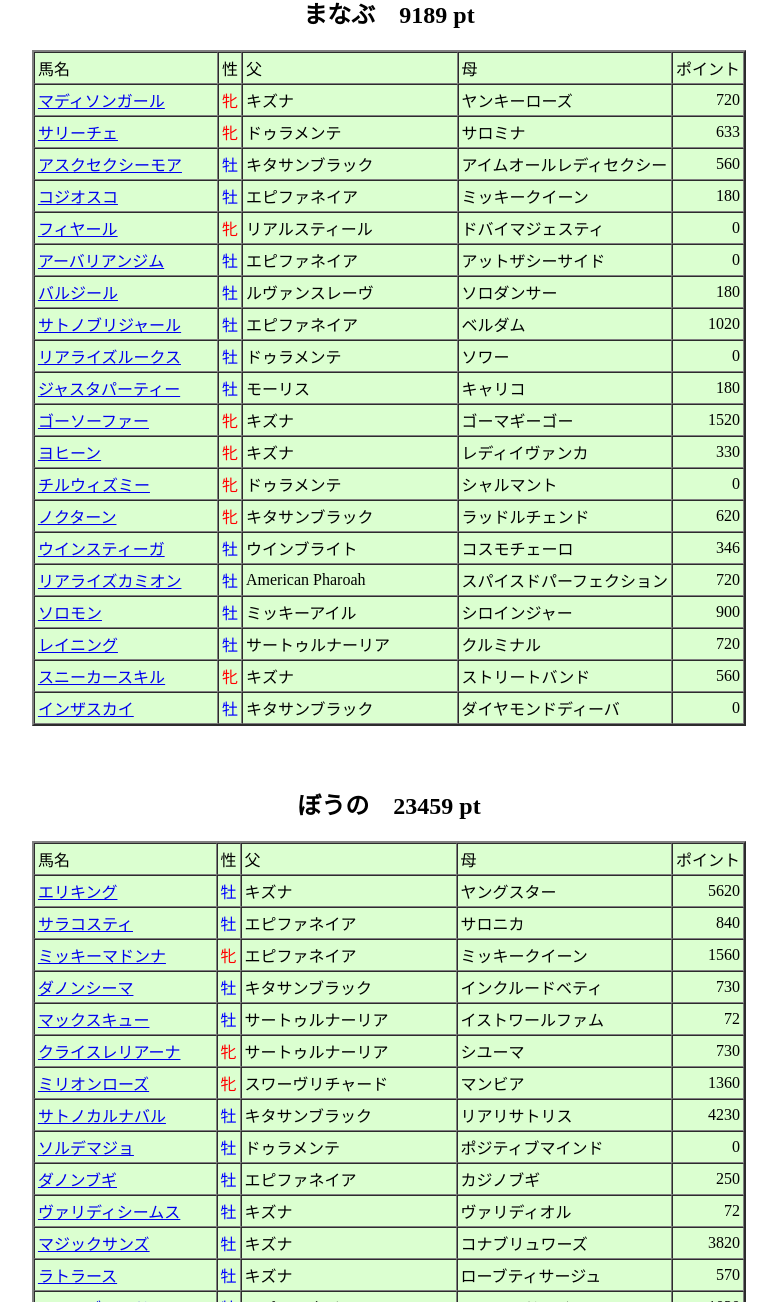
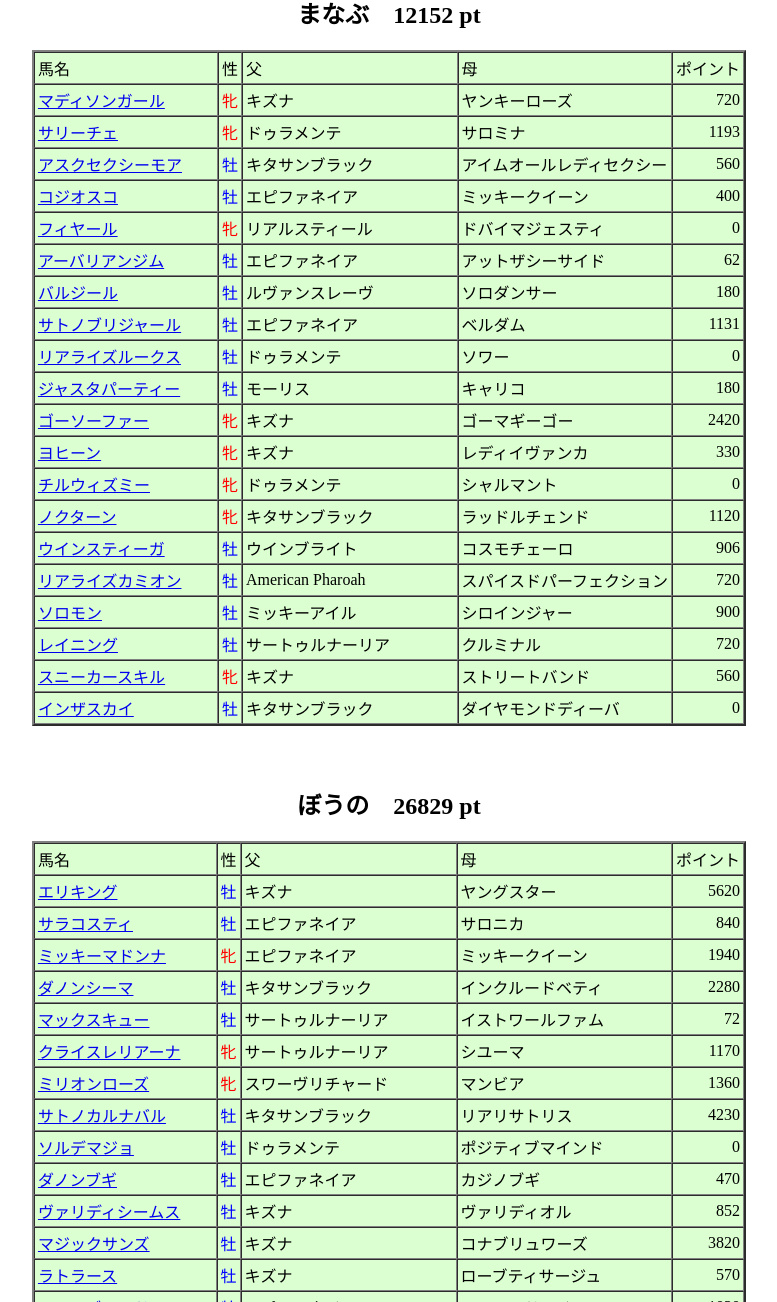
Before and after one commit to tohmaje/pog, a plain HTML site: page simeiba2024.htm in a window 1280 px wide. Shown: the part 918-2220 px from the top of the page, without its empty margins (251-1028 px from the left). Drawn offline with Linux system fonts and the light colour scheme.

Commit message:
Add files via upload

```diff
--- a/simeiba2024.htm
+++ b/simeiba2024.htm
@@ -1,7 +1,10 @@
 <html>
 
 <head>
-<meta charset="UTF-8">
+<meta http-equiv="Content-Type"
+content="text/html; charset=utf-8">
+<meta name content>
+<meta name="GENERATOR" content="Microsoft FrontPage Express 2.0">
 <title>simeiba</title>
 </head>
 
@@ -10,9 +13,9 @@ bgcolor="#FFFFFF" text="#000000">
 
 <h1 align="center">指名馬リスト</h1>
 
-<h3 align="right"><strong>2/18現在</strong></h3>
+<h3 align="right"><strong>4/14現在</strong></h3>
 
-<h2 align="center">とうま　15934 pt</h2>
+<h2 align="center">とうま　31230 pt</h2>
 <div align="center"><center>
 
 <table border="2" cellpadding="3" cellspacing="0"
@@ -36,14 +39,14 @@ bgcolor="#DBFFD0">
         <td><font color="#0000FF">牡</font></td>
         <td>サートゥルナーリア</td>
         <td>ラルケット</td>
-        <td align="right"><font color="#000000">720</font></td>
+        <td align="right"><font color="#000000">1160</font></td>
     </tr>
     <tr>
         <td><a href="https://db.netkeiba.com/horse/2022104720/">ファイアンクランツ</a></td>
         <td><font color="#0000FF">牡</font></td>
         <td>ドゥラメンテ</td>
         <td>カラフルブラッサム</td>
-        <td align="right"><font color="#000000">2510</font></td>
+        <td align="right"><font color="#000000">3017</font></td>
     </tr>
     <tr>
         <td><a href="https://db.netkeiba.com/horse/2022104829/">スワーヴゴダイヴァ</a></td>
@@ -99,14 +102,14 @@ bgcolor="#DBFFD0">
         <td><font color="#FF0000">牝</font></td>
         <td>キズナ</td>
         <td>メチャコルタ</td>
-        <td align="right"><font color="#000000">920</font></td>
+        <td align="right"><font color="#000000">1220</font></td>
     </tr>
     <tr>
         <td><a href="https://db.netkeiba.com/horse/2022105185/">エンブロイダリー</a></td>
         <td><font color="#FF0000">牝</font></td>
         <td>アドマイヤマーズ</td>
         <td>ロッテンマイヤー</td>
-        <td align="right"><font color="#000000">5527</font></td>
+        <td align="right"><font color="#000000">19527</font></td>
     </tr>
     <tr>
         <td><a href="https://db.netkeiba.com/horse/2022105547/">ファジーロップ</a></td>
@@ -155,7 +158,7 @@ bgcolor="#DBFFD0">
         <td><font color="#FF0000">牝</font></td>
         <td>キズナ</td>
         <td>ホームカミングクイーン</td>
-        <td align="right"><font color="#000000">235</font></td>
+        <td align="right"><font color="#000000">291</font></td>
     </tr>
     <tr>
         <td><a href="https://db.netkeiba.com/horse/2022110044/">ジャックオダモ</a></td>
@@ -169,7 +172,7 @@ bgcolor="#DBFFD0">
 
 <p align="center">　</p>
 
-<h2 align="center">まなぶ　9189 pt</h2>
+<h2 align="center">まなぶ　12152 pt</h2>
 <div align="center"><center>
 
 <table border="2" cellpadding="3" cellspacing="0"
@@ -193,7 +196,7 @@ bgcolor="#DBFFD0">
         <td><font color="#FF0000">牝</font></td>
         <td>ドゥラメンテ</td>
         <td>サロミナ</td>
-        <td align="right"><font color="#000000">633</font></td>
+        <td align="right"><font color="#000000">1193</font></td>
     </tr>
     <tr>
         <td><a href="https://db.netkeiba.com/horse/2022105202/">アスクセクシーモア</a>　　</td>
@@ -207,7 +210,7 @@ bgcolor="#DBFFD0">
         <td><font color="#0000FF">牡</font></td>
         <td>エピファネイア</td>
         <td>ミッキークイーン</td>
-        <td align="right"><font color="#000000">180</font></td>
+        <td align="right"><font color="#000000">400</font></td>
     </tr>
     <tr>
         <td><a href="https://db.netkeiba.com/horse/2022104935/">フィヤール</a></td>
@@ -221,7 +224,7 @@ bgcolor="#DBFFD0">
         <td><font color="#0000FF">牡</font></td>
         <td>エピファネイア</td>
         <td>アットザシーサイド</td>
-        <td align="right"><font color="#000000">0</font></td>
+        <td align="right"><font color="#000000">62</font></td>
     </tr>
     <tr>
         <td><a href="https://db.netkeiba.com/horse/2022105705/">バルジール</a></td>
@@ -235,7 +238,7 @@ bgcolor="#DBFFD0">
         <td><font color="#0000FF">牡</font></td>
         <td>エピファネイア</td>
         <td>ベルダム</td>
-        <td align="right"><font color="#000000">1020</font></td>
+        <td align="right"><font color="#000000">1131</font></td>
     </tr>
     <tr>
         <td><a href="https://db.netkeiba.com/horse/2022105706/">リアライズルークス</a></td>
@@ -256,7 +259,7 @@ bgcolor="#DBFFD0">
         <td><font color="#FF0000">牝</font></td>
         <td>キズナ</td>
         <td>ゴーマギーゴー</td>
-        <td align="right"><font color="#000000">1520</font></td>
+        <td align="right"><font color="#000000">2420</font></td>
     </tr>
     <tr>
         <td><a href="https://db.netkeiba.com/horse/2022105166/">ヨヒーン</a></td>
@@ -277,14 +280,14 @@ bgcolor="#DBFFD0">
         <td><font color="#FF0000">牝</font></td>
         <td>キタサンブラック</td>
         <td>ラッドルチェンド</td>
-        <td align="right"><font color="#000000">620</font></td>
+        <td align="right"><font color="#000000">1120</font></td>
     </tr>
     <tr>
         <td><a href="https://db.netkeiba.com/horse/2022106228/">ウインスティーガ</a></td>
         <td><font color="#0000FF">牡</font></td>
         <td>ウインブライト</td>
         <td>コスモチェーロ</td>
-        <td align="right"><font color="#000000">346</font></td>
+        <td align="right"><font color="#000000">906</font></td>
     </tr>
     <tr>
         <td><a href="https://db.netkeiba.com/horse/2022105702/">リアライズカミオン</a></td>
@@ -326,7 +329,7 @@ bgcolor="#DBFFD0">
 
 <p align="center">　</p>
 
-<h2 align="center"><font color="#000000">ぼうの　23459 pt</font></h2>
+<h2 align="center"><font color="#000000">ぼうの　26829 pt</font></h2>
 <div align="center"><center>
 
 <table border="2" cellpadding="3" cellspacing="0"
@@ -357,14 +360,14 @@ bgcolor="#DBFFD0">
         <td><font color="#FF0000">牝</font></td>
         <td>エピファネイア</td>
         <td>ミッキークイーン</td>
-        <td align="right"><font color="#000000">1560</font></td>
+        <td align="right"><font color="#000000">1940</font></td>
     </tr>
     <tr>
         <td><a href="https://db.netkeiba.com/horse/2022104645/">ダノンシーマ</a></td>
         <td><font color="#0000FF">牡</font></td>
         <td>キタサンブラック</td>
         <td>インクルードベティ</td>
-        <td align="right"><font color="#000000">730</font></td>
+        <td align="right"><font color="#000000">2280</font></td>
     </tr>
     <tr>
         <td><a href="https://db.netkeiba.com/horse/2022104639/">マックスキュー</a></td>
@@ -378,7 +381,7 @@ bgcolor="#DBFFD0">
         <td><font color="#FF0000">牝</font></td>
         <td>サートゥルナーリア</td>
         <td>シユーマ</td>
-        <td align="right"><font color="#000000">730</font></td>
+        <td align="right"><font color="#000000">1170</font></td>
     </tr>
     <tr>
         <td><a href="https://db.netkeiba.com/horse/2022105067/">ミリオンローズ</a></td>
@@ -406,14 +409,14 @@ bgcolor="#DBFFD0">
         <td><font color="#0000FF">牡</font></td>
         <td>エピファネイア</td>
         <td>カジノブギ</td>
-        <td align="right"><font color="#000000">250</font></td>
+        <td align="right"><font color="#000000">470</font></td>
     </tr>
     <tr>
         <td><a href="https://db.netkeiba.com/horse/2022105769/">ヴァリディシームス</a></td>
         <td><font color="#0000FF">牡</font></td>
         <td>キズナ</td>
         <td>ヴァリディオル</td>
-        <td align="right"><font color="#000000">72</font></td>
+        <td align="right"><font color="#000000">852</font></td>
     </tr>
     <tr>
         <td><a href="https://db.netkeiba.com/horse/2022104772/">マジックサンズ</a></td>
```
